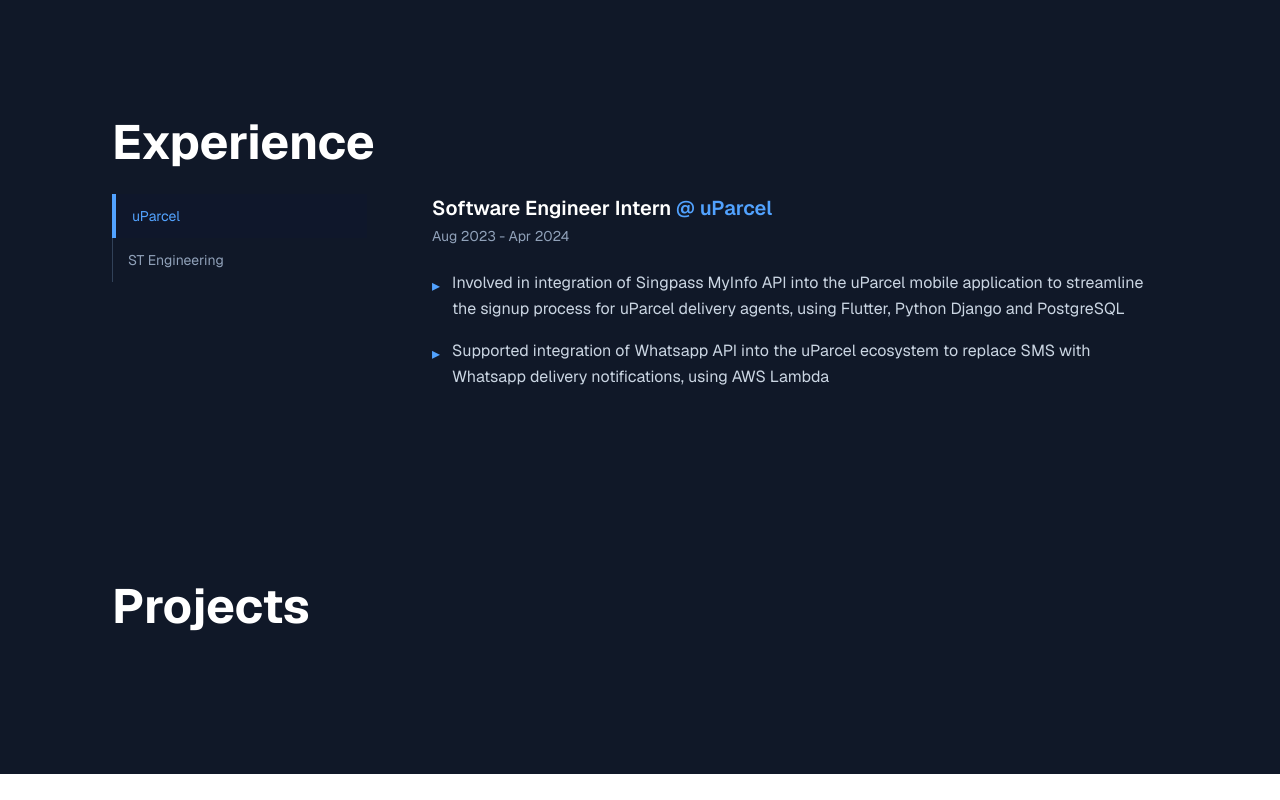
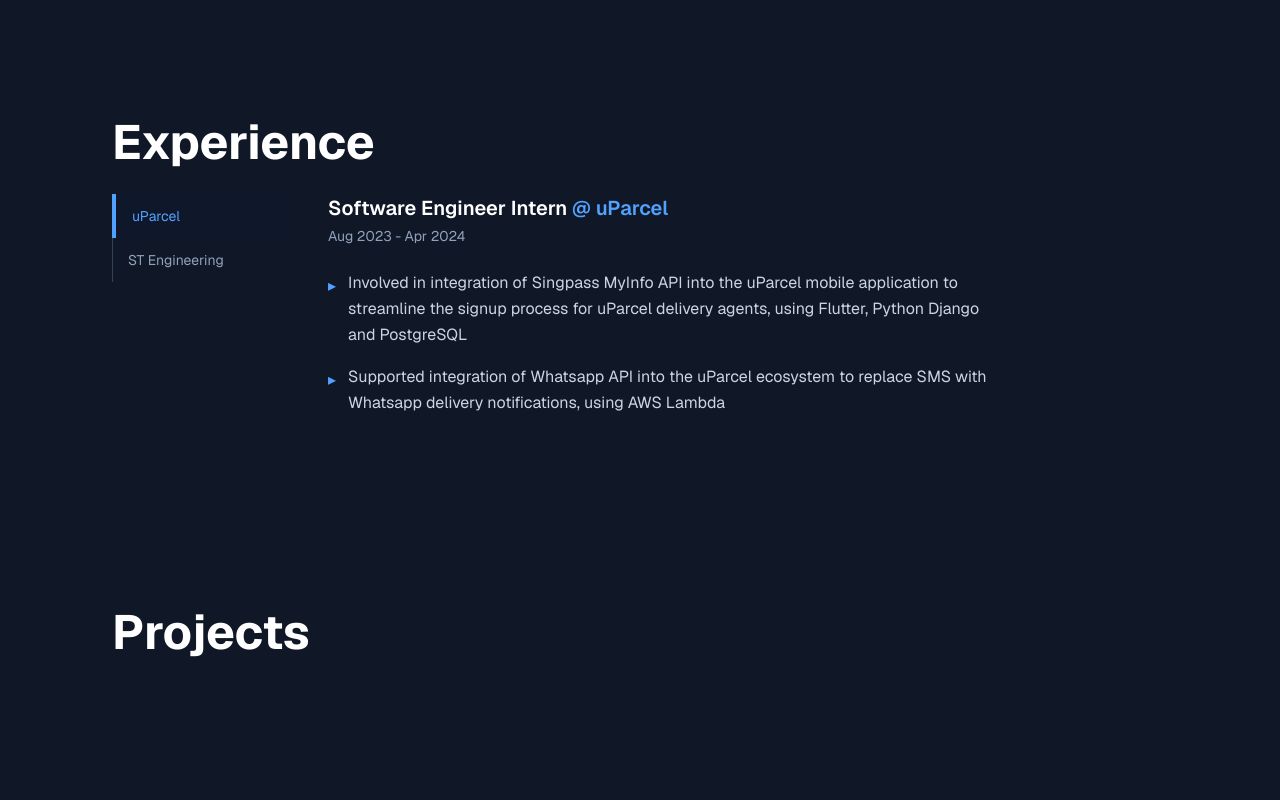
Before and after one commit to ahbb/amiirhamzah, a Next.js app: page / in a window 1280 px wide. Shown: the part 1474-2274 px from the top of the page. Before the commit the page ends 2248 px from the top, so only its background shows below. Built offline with nearby package versions, Linux system fonts and the light colour scheme.

Commit message:
ui update

```diff
--- a/app/components/Experience.jsx
+++ b/app/components/Experience.jsx
@@ -31,9 +31,9 @@ export default function Experience() {
         <h2 className="text-4xl sm:text-5xl font-bold mb-4 text-white">
           Experience
         </h2>
-        <div className="flex flex-col lg:flex-row gap-8 pt-3">
+        <div className="flex flex-col lg:flex-row gap-2 pt-3">
           {/* Left tabs */}
-          <nav className="w-full lg:w-64">
+          <nav className="w-full lg:w-1/6">
             <ul className="border-l border-slate-700">
               {experiences.map((exp, i) => {
                 const isActive = i === activeIndex;
@@ -60,7 +60,7 @@ export default function Experience() {
 
           {/* Right details */}
           <div className="flex-1">
-            <div className="pl-0 lg:pl-8">
+            <div className="pl-0 lg:pl-8 lg:px-40">
               <h3 className="text-xl font-semibold text-white">
                 {experiences[activeIndex].role}{" "}
                 <span className="text-blue-400">
```
